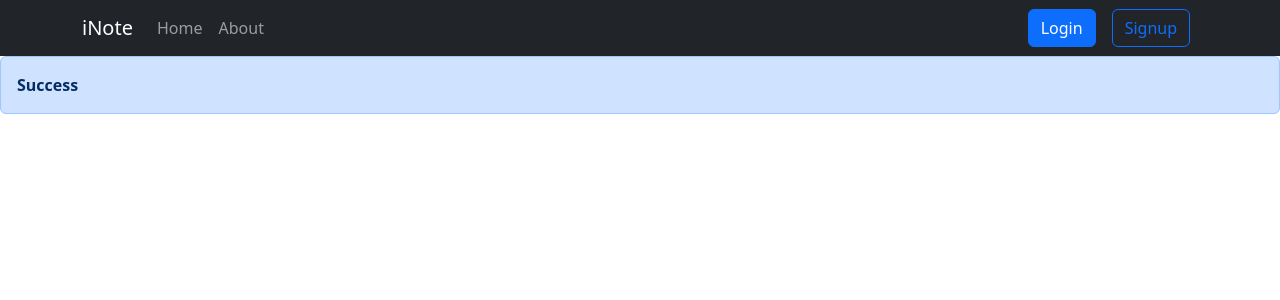
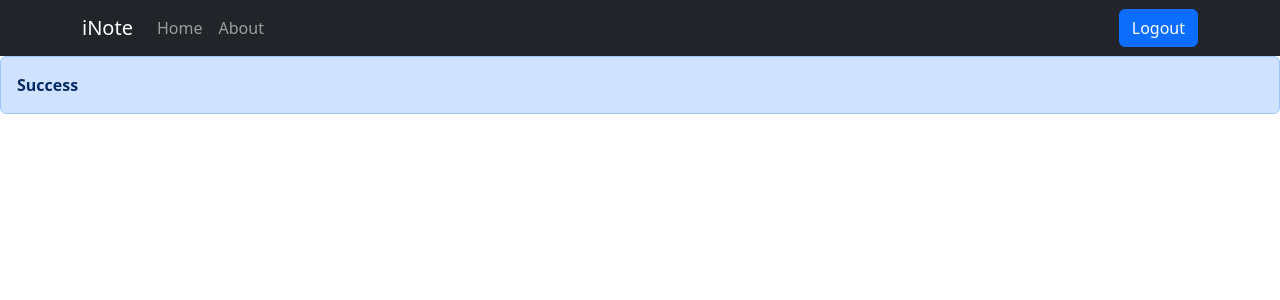
Before and after one commit to amisha-adwani/iNotes-App, a React (Create React App) app: page / in a window 1280 px wide. Shown: the top 300 px of the page. Built offline with nearby package versions, Linux system fonts and the light colour scheme; sample sign-in values are in the browser's storage.

Commit message:
user specified note added

```diff
--- a/src/components/Navbar.js
+++ b/src/components/Navbar.js
@@ -4,8 +4,14 @@ import Container from "react-bootstrap/Container";
 import Nav from "react-bootstrap/Nav";
 import Navbar from "react-bootstrap/Navbar";
 import { LinkContainer } from "react-router-bootstrap";
+import { useNavigate } from "react-router-dom";
 
 const NavBar = () => {
+  let navigate = useNavigate();
+  const handleLogout = () => {
+    localStorage.removeItem("token");
+    navigate("/login");
+  };
   return (
     <>
       <Navbar bg="dark" data-bs-theme="dark">
@@ -21,14 +27,30 @@ const NavBar = () => {
               <Nav.Link>About</Nav.Link>
             </LinkContainer>
           </Nav>
-          <div>
-            <LinkContainer to="/login" >
-            <Button className="mx-2" variant="primary"> Login </Button>
-            </LinkContainer>
-            <LinkContainer to="/signup" >
-            <Button className="mx-2" variant="outline-primary"> Signup </Button>
-            </LinkContainer>
-          </div>
+
+          {!localStorage.getItem("token") ? (
+            <div>
+              {" "}
+              <LinkContainer to="/login">
+                <Button className="mx-2" variant="primary">
+                  {" "}
+                  Login{" "}
+                </Button>
+              </LinkContainer>
+              <LinkContainer to="/signup">
+                <Button className="mx-2" variant="outline-primary">
+                  {" "}
+                  Signup{" "}
+                </Button>
+              </LinkContainer>{" "}
+            </div>
+          ) : (
+            <div>
+              <Button variant="primary" onClick={handleLogout}>
+                Logout
+              </Button>{" "}
+            </div>
+          )}
         </Container>
       </Navbar>
     </>
--- a/src/components/Notes.js
+++ b/src/components/Notes.js
@@ -3,14 +3,20 @@ import { NoteContext } from "../context/noteContext";
 import NoteItem from "./NoteItem";
 import Row from "react-bootstrap/Row";
 import { Col } from "react-bootstrap";
+import { useNavigate } from "react-router-dom";
+const Notes = (props) => {
+  let navigate = useNavigate();
+  const context = useContext(NoteContext);
+  const { notes, getNotes } = context;
 
-const Notes = (props) => {
-  const context = useContext(NoteContext);
-  const { notes, getNotes} = context;
-
-  useEffect(()=>{
-    getNotes()
-  }, [])
+  useEffect(() => {
+    console.log(localStorage.getItem("token"))
+    if (localStorage.getItem("token")) {
+      getNotes();
+    } else {
+      navigate("/login");
+    }
+  }, []);
   return (
     <div>
       {/* <Row xs={1} md={2} lg={3} className="g-4"> */}
@@ -20,7 +26,7 @@ const Notes = (props) => {
           return (
             <div key={note._id}>
               <Col className="m-4">
-                <NoteItem note={note} showAlert={props.showAlert}/>
+                <NoteItem note={note} showAlert={props.showAlert} />
               </Col>
             </div>
           );
--- a/src/context/noteContext.js
+++ b/src/context/noteContext.js
@@ -13,7 +13,7 @@ const NoteState = (props) => {
       method: "GET",
       headers: {
         "Content-Type": "application/json",
-        "auth-token": "eyJhbGciOiJIUzI1NiIsInR5cCI6IkpXVCJ9.eyJ1c2VyIjp7ImlkIjoiNjRjZTI0ZWI2Mzc1NmQ5YTQ0YzA2NjYzIn0sImlhdCI6MTY5MTIzMTQ5MX0.yVVkdd9-oiz4Pq-ii0rtjqcLm6H5NpTM8aDpZtbguIE",
+        "auth-token": localStorage.getItem('token'),
       },
     });
     //client function
@@ -29,7 +29,7 @@ const NoteState = (props) => {
       method: "POST",
       headers: {
         "Content-Type": "application/json",
-        "auth-token": "eyJhbGciOiJIUzI1NiIsInR5cCI6IkpXVCJ9.eyJ1c2VyIjp7ImlkIjoiNjRjZTI0ZWI2Mzc1NmQ5YTQ0YzA2NjYzIn0sImlhdCI6MTY5MTIzMTQ5MX0.yVVkdd9-oiz4Pq-ii0rtjqcLm6H5NpTM8aDpZtbguIE",
+        "auth-token": localStorage.getItem('token'),
       },
       body: JSON.stringify({ title, description, tag }),
     });
@@ -45,11 +45,12 @@ const NoteState = (props) => {
       method: "DELETE",
       headers: {
         "Content-Type": "application/json",
-        "auth-token": "eyJhbGciOiJIUzI1NiIsInR5cCI6IkpXVCJ9.eyJ1c2VyIjp7ImlkIjoiNjRjZTI0ZWI2Mzc1NmQ5YTQ0YzA2NjYzIn0sImlhdCI6MTY5MTIzMTQ5MX0.yVVkdd9-oiz4Pq-ii0rtjqcLm6H5NpTM8aDpZtbguIE",
+        "auth-token": localStorage.getItem('token'),
       },
     });
     //client function
-    const json = await response.json();
+    const json = await response.json()
+    console.log(json)
     const newNote = notes.filter((note) => {
       return note._id !== id;
     });
```
Also changed, not shown: 1 other file (tests, documents, lock files or other folders).
